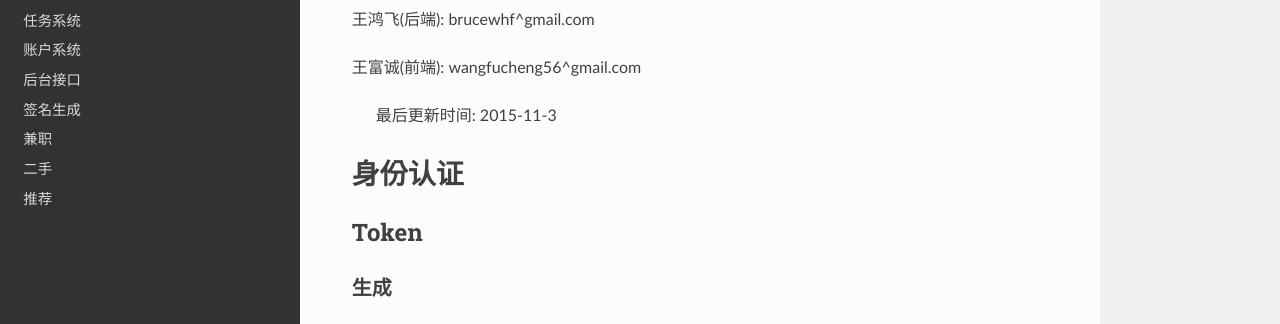
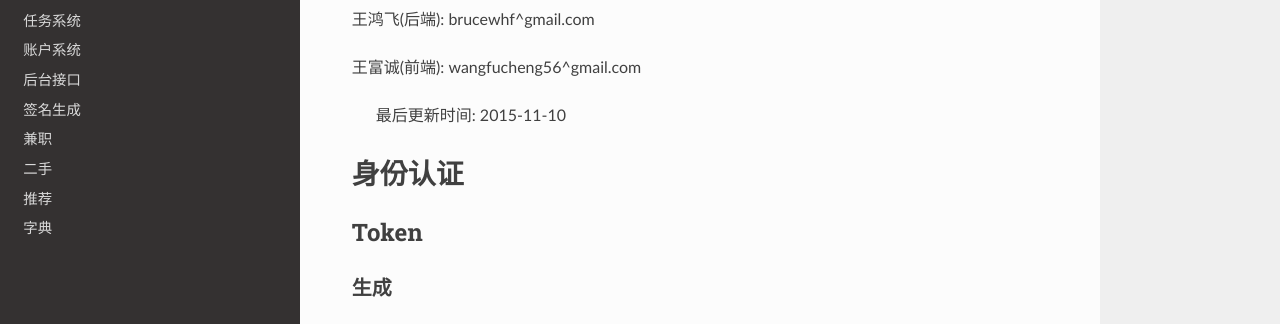
Before and after one commit to wanghongfei/tlj-quest-docs, an MkDocs documentation site: the page built from docs/index.md, in a window 1280 px wide and 900 px high. Shown: the part 160-484 px from the top of the window. Built offline with MkDocs 1.6.1, drawn with Linux system fonts in a browser that asks for light colours; nearby versions of some CDN libraries; old or Windows-style settings are respelled for this version of MkDocs.

Commit message:
添加字典查询接口

```diff
--- a/docs/index.md
+++ b/docs/index.md
@@ -6,7 +6,7 @@
 
 
 
-> 最后更新时间: 2015-11-3
+> 最后更新时间: 2015-11-10
 
 
 
--- a/mkdocs.yml
+++ b/mkdocs.yml
@@ -9,6 +9,7 @@
 - 兼职: job.md
 - 二手: sh.md
 - 推荐: reco.md
+- 字典: dict.md
 
 theme: readthedocs
 site_author: 王鸿飞
```
